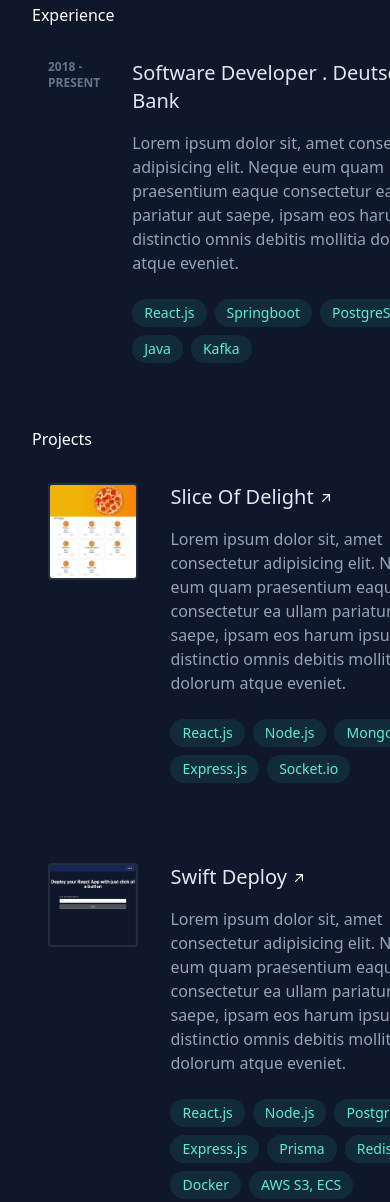
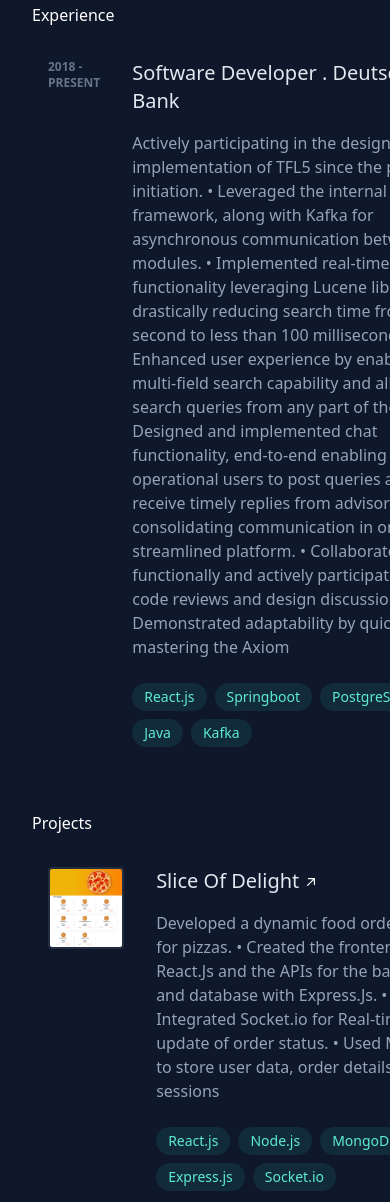
Before and after one commit to dhruvtongia/dhruv-tongia, a plain HTML site: page index.html in a window 390 px wide. Shown: the part 937-2139 px from the top of the page. Drawn offline with nearby package versions, Linux system fonts and the light colour scheme.

Commit message:
updated responsiveness

```diff
--- a/index.html
+++ b/index.html
@@ -162,10 +162,19 @@
               Software Developer . Deutsche Bank
             </h1>
             <h3 class="mt-4 text-slate-400">
-              Lorem ipsum dolor sit, amet consectetur adipisicing elit. Neque
-              eum quam praesentium eaque consectetur ea ullam pariatur aut
-              saepe, ipsam eos harum ipsum distinctio omnis debitis mollitia
-              dolorum atque eveniet.
+              Actively participating in the design and implementation of TFL5
+              since the project’s initiation. • Leveraged the internal Axiom
+              framework, along with Kafka for asynchronous communication between
+              modules. • Implemented real-time search functionality leveraging
+              Lucene library, drastically reducing search time from 2 second to
+              less than 100 milliseconds. Enhanced user experience by enabling
+              multi-field search capability and allowing search queries from any
+              part of the text. • Designed and implemented chat functionality,
+              end-to-end enabling operational users to post queries and receive
+              timely replies from advisory teams, consolidating communication in
+              one streamlined platform. • Collaborated cross-functionally and
+              actively participated in code reviews and design discussions. •
+              Demonstrated adaptability by quickly mastering the Axiom
             </h3>
             <div class="mt-4 flex flex-wrap text-sm">
               <div
@@ -236,10 +245,11 @@
               </div>
             </a>
             <h3 class="mt-4 text-slate-400">
-              Lorem ipsum dolor sit, amet consectetur adipisicing elit. Neque
-              eum quam praesentium eaque consectetur ea ullam pariatur aut
-              saepe, ipsam eos harum ipsum distinctio omnis debitis mollitia
-              dolorum atque eveniet.
+              Developed a dynamic food ordering app for pizzas. • Created the
+              frontend with React.Js and the APIs for the backend and database
+              with Express.Js. • Integrated Socket.io for Real-time update of
+              order status. • Used MongoDB to store user data, order details,
+              and sessions
             </h3>
             <div class="mt-4 flex flex-wrap text-sm">
               <div
@@ -307,10 +317,12 @@
               </div>
             </a>
             <h3 class="mt-4 text-slate-400">
-              Lorem ipsum dolor sit, amet consectetur adipisicing elit. Neque
-              eum quam praesentium eaque consectetur ea ullam pariatur aut
-              saepe, ipsam eos harum ipsum distinctio omnis debitis mollitia
-              dolorum atque eveniet.
+              A serverless platform for deploying single-page React
+              applications. Gives user the feedom to focus on developemnt and
+              taking care of one click deployment .Employed AWS S3 for efficient
+              storage and Elastic Service for containerization for isolated
+              build generation.Established real-time deployment status updates
+              through Redis Pub/Sub
             </h3>
             <div class="mt-4 flex flex-wrap text-sm">
               <div
```
